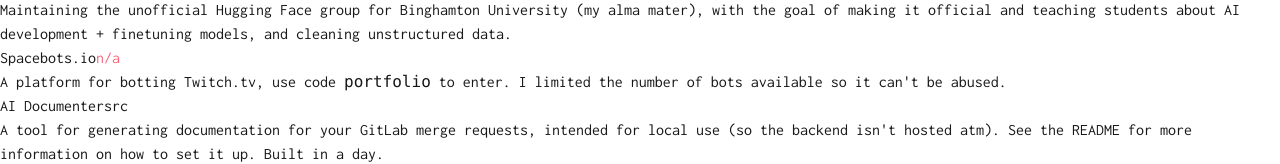
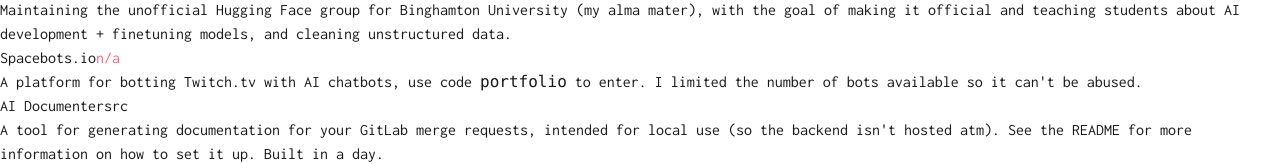
Before and after one commit to brianmatzelle/matzelle-next, a Next.js app: page / in a window 1280 px wide. Shown: the part 146-310 px from the top of the page. Built offline with nearby package versions, Linux system fonts and the light colour scheme.

Commit message:
Update page.tsx

```diff
--- a/src/app/page.tsx
+++ b/src/app/page.tsx
@@ -39,7 +39,7 @@
             href="https://spacebots.io"
             color="text-na-80"
           >
-            <p>A platform for botting <A variant="secondary" href="https://twitch.tv">Twitch.tv</A>,&nbsp;
+            <p>A platform for botting <A variant="secondary" href="https://twitch.tv">Twitch.tv</A> with AI chatbots,&nbsp;
             {/* DM me on instagram <Code>@brianmatzelle</Code> for a code to enter, I limited the number of bots available so it can&apos;t be abused. */}
             use code <Code>portfolio</Code> to enter.&nbsp;I limited the number of bots available so it can&apos;t be abused.</p>
           </Project>
```
